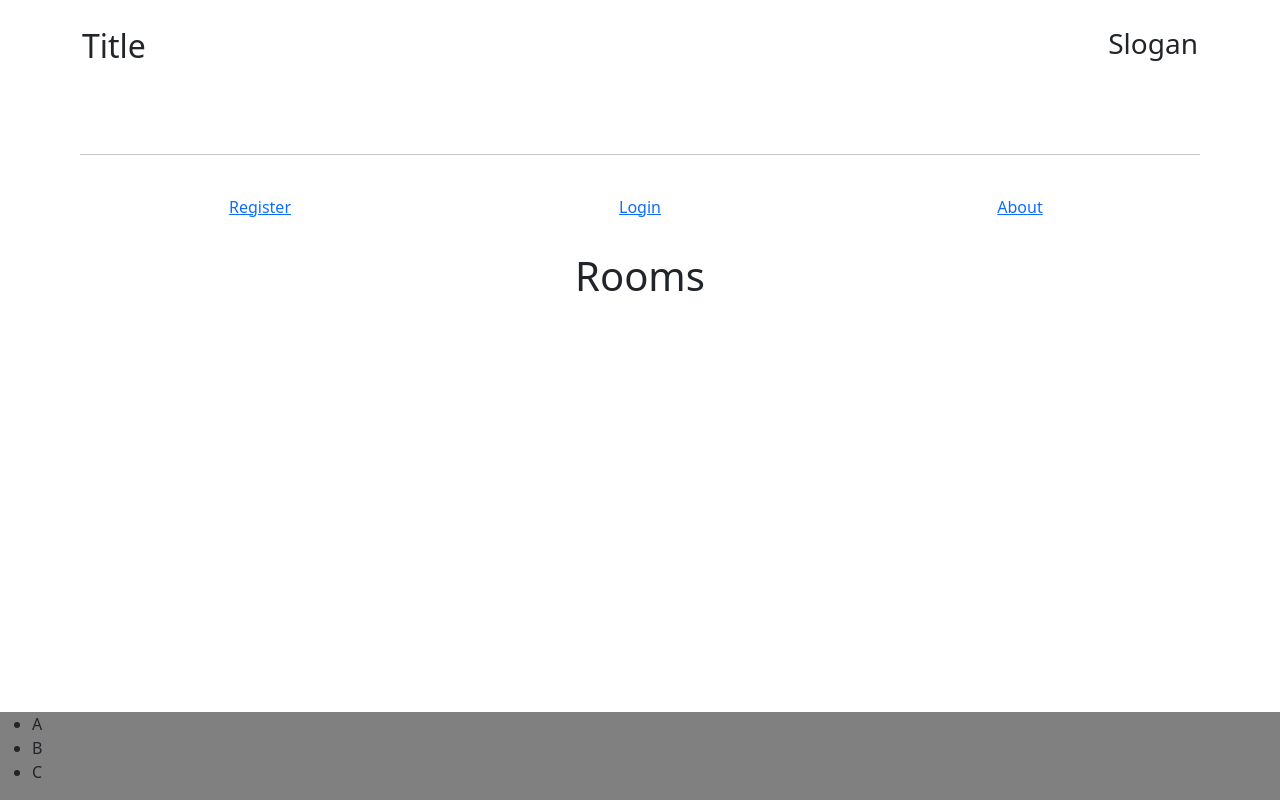
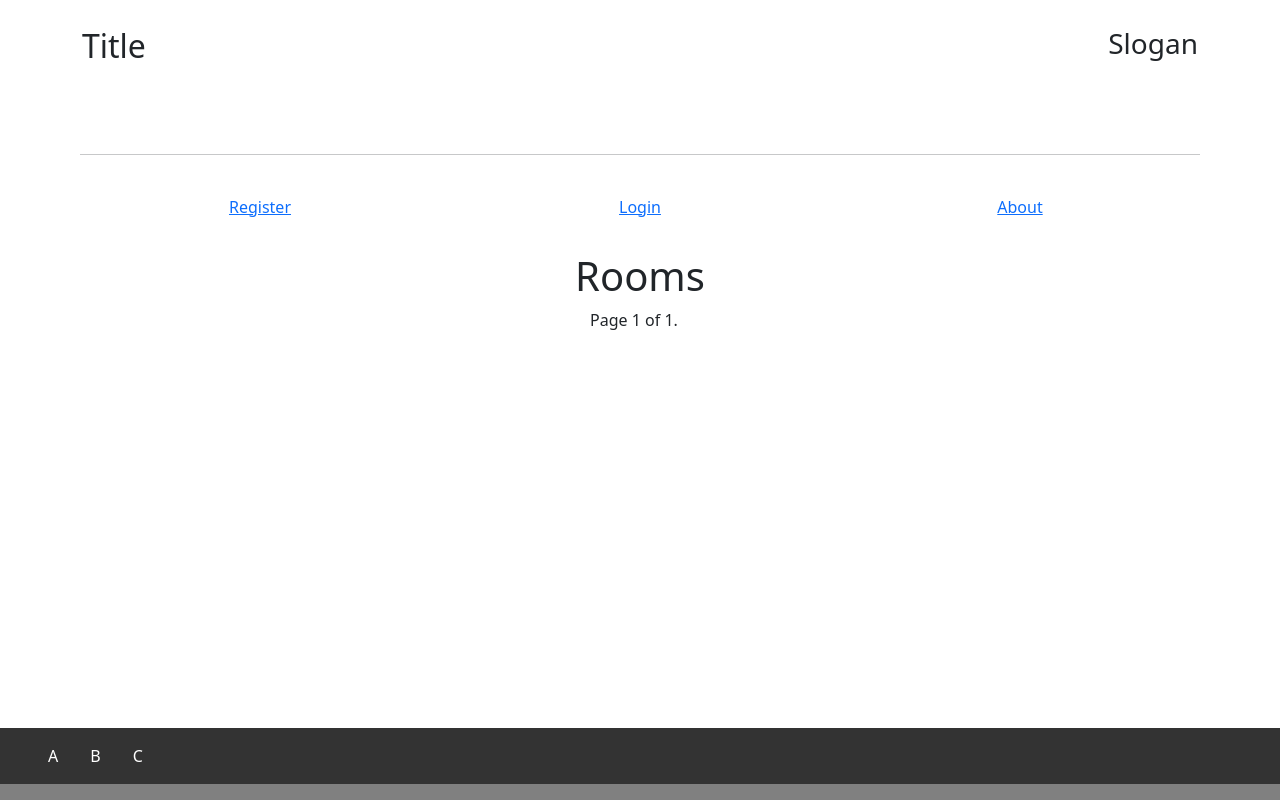
Before and after one commit to GeorgeOsborn97/project-4-the-festival-grounds, a Django app: page / in a window 1280 px wide. Run offline with Django 3.2, Linux system fonts and the light colour scheme; data that the repository does not hold is empty; some libraries are stand-ins or nearby versions.

Commit message:
style added to card layout

```diff
--- a/forum/views.py
+++ b/forum/views.py
@@ -7,6 +7,6 @@ from .models import Rooms
 
 class RoomList(generic.ListView):
     model = Rooms
-    queryset = Rooms.objects.order_by('-created_on')
+    queryset = Rooms.objects.order_by('created_on')
     template_name = 'index.html'
     paginate_by = 5
--- a/static/css/style.css
+++ b/static/css/style.css
@@ -12,3 +12,27 @@
     margin: 80px;
     margin-bottom: 40px
 }
+
+.card {
+    margin-right: 2%;
+    margin-bottom: 2%;
+}
+ul {
+    list-style-type: none;
+    margin: 0;
+    padding: 0;
+    overflow: hidden;
+    background-color: #333333;
+  }
+
+  li {
+    float: left;
+  }
+
+  li a {
+    display: block;
+    color: white;
+    text-align: center;
+    padding: 16px;
+    text-decoration: none;
+  }
--- a/templates/base.html
+++ b/templates/base.html
@@ -52,14 +52,35 @@
     </div>
     {% block cards %}
     {% endblock %}
+    <div class="container text-center">
+        <div class="row justify-content-md-center">
+            <div class="pagination justify-content-md-center">
+                <span class="step-links">
+                    {% if page_obj.has_previous %}
+                    <a href="?page=1">&laquo; first</a>
+                    <a href="?page={{ page_obj.previous_page_number }}">previous</a>
+                    {% endif %}
 
+                    <span class="current">
+                        Page {{ page_obj.number }} of {{ page_obj.paginator.num_pages }}.
+                    </span>
 
+                    {% if page_obj.has_next %}
+                    <a href="?page={{ page_obj.next_page_number }}">next</a>
+                    <a href="?page={{ page_obj.paginator.num_pages }}">last &raquo;</a>
+                    {% endif %}
+                </span>
+            </div>
+        </div>
+    </div>
     <footer class="fixed-bottom" style="background-color:grey">
-        <ul>
-            <li>A</li>
-            <li>B</li>
-            <li>C</li>
-        </ul>
+        <div>
+            <ul>
+                <li><a href="#">A</a></li>
+                <li><a href="#">B</a></li>
+                <li><a href="#">C</a></li>
+            </ul>
+        </div>
     </footer>
     <script src="https://cdnjs.cloudflare.com/ajax/libs/jquery/3.5.1/jquery.min.js"></script>
     <script src="https://cdnjs.cloudflare.com/ajax/libs/twitter-bootstrap/3.3.7/js/bootstrap.min.js"></script>
--- a/templates/index.html
+++ b/templates/index.html
@@ -1,12 +1,13 @@
 {% extends "base.html" %}
 
 {% block cards %}
+
+<div class="container text-center">
+    <div class="row row-col-3 justify-content-md-center">
         {% for room in rooms_list %}
-<div class="container text-center">
-    <div class="row">
-        <div class="card mb-3" style="max-width: 540px;">
-            <div class="row g-0">
-                <div class="col-md-4">
+            <div class="card col-md-3" style="max-width: 540px;">
+                <div class="row row-col-2">
+                    <div class="col-md-6">
                         {% if 'placeholder' in room.cover_image.url %}
                         <img src="https://res.cloudinary.com/duijsqmts/image/upload/v1674143855/51JPnYISlYL._AC_SY580__jt2bvz.jpg"
                             alt="default image" class="card-img-top">
@@ -14,7 +15,7 @@
                         <img src="{{ room.cover_image.url }}" alt="cover image" class="card-img-top">
                         {% endif %}
                     </div>
-                <div class="col-md-8">
+                    <div class="col-md-6">
                         <div class="card-body">
                             <h5 class="card-title">{{  room.title  }}</h5>
                             <p class="card-text">{{ room.description | safe }}</p>
@@ -27,7 +28,8 @@
                     </div>
                 </div>
             </div>
+        {% endfor %}
     </div>
 </div>
-{% endfor %}
+
 {% endblock %}
```
Also changed, not shown: forum/migrations/0009_auto_20230120_1123.py (added), forum/migrations/0010_auto_20230120_1134.py (added). Lines whose indentation alone changed are shown as unchanged.
